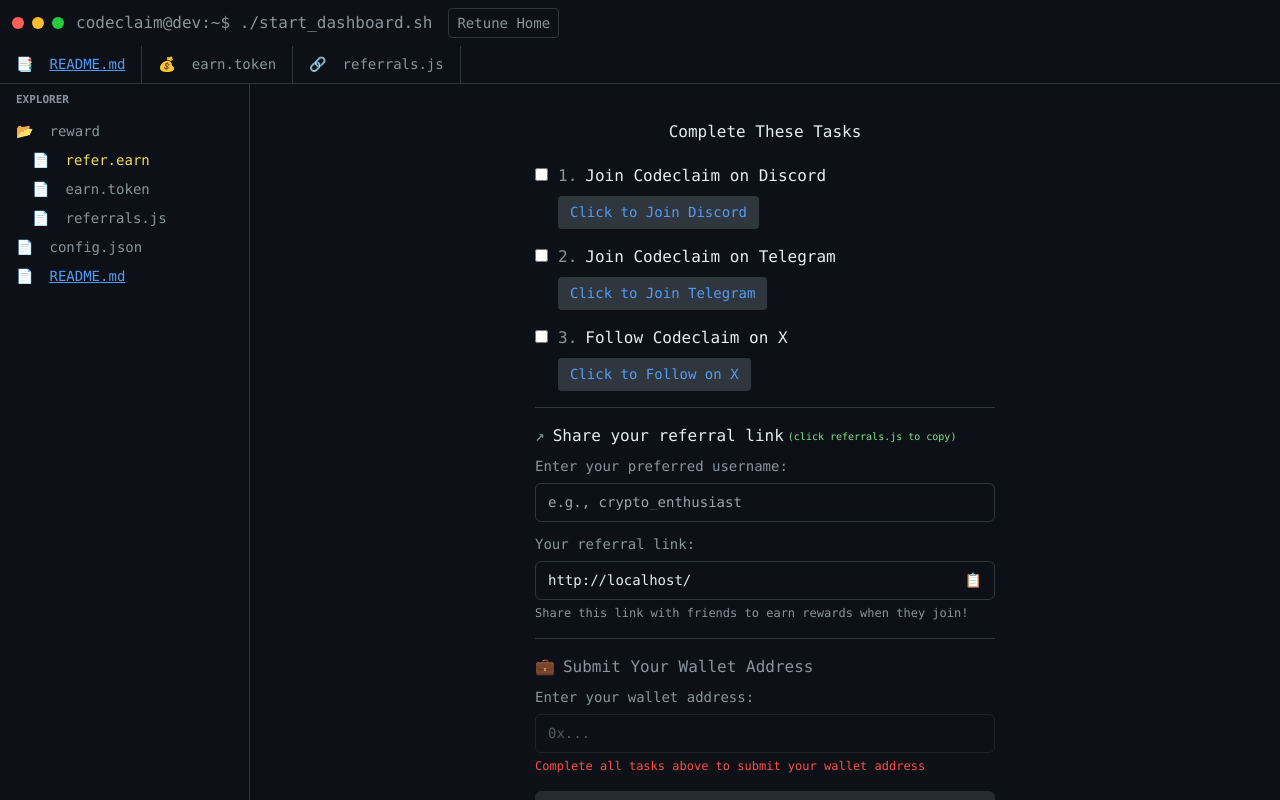
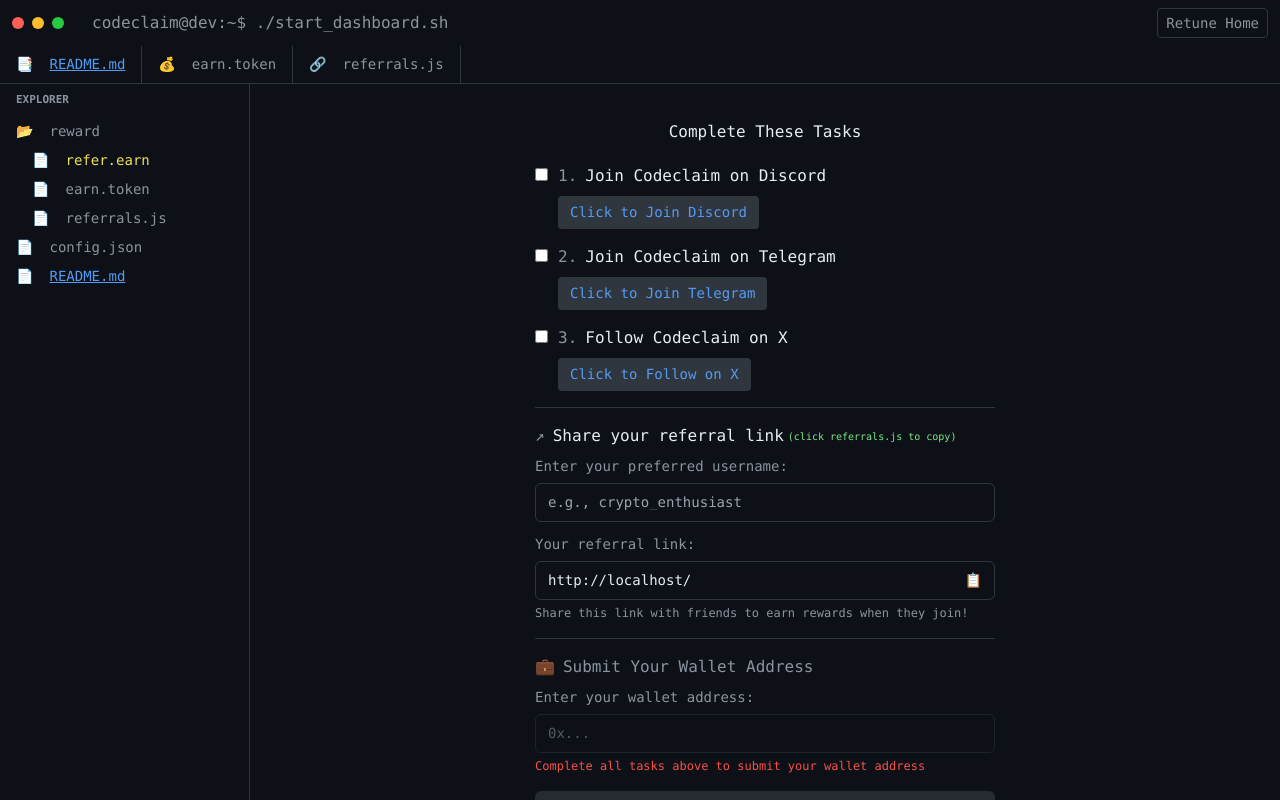
Before and after one commit to AltcoinDaddy/codeclaim, a Next.js app: page / in a window 1280 px wide. Built offline with nearby package versions, Linux system fonts and the light colour scheme.

Commit message:
feat: update "Retune Home" button to link to external site
Convert button to link with target blank and rel noopener noreferrer

Co-authored-by: null <96066904+AltcoinDaddy@users.noreply.github.com>

```diff
--- a/app/page.tsx
+++ b/app/page.tsx
@@ -427,16 +427,23 @@ export default function Home() {
     <div className="terminal">
       {/* Terminal Header */}
       <div className="terminal-header">
+        <div className="flex items-center justify-between w-full">
+          <div className="flex items-center gap-4">
             <div className="window-controls">
               <div className="window-control window-control-red"></div>
               <div className="window-control window-control-yellow"></div>
               <div className="window-control window-control-green"></div>
             </div>
-        <div className="flex items-center gap-4">
             <div>codeclaim@dev:~$ ./start_dashboard.sh</div>
-          <div className="px-2 py-1 text-sm border border-[#30363d] rounded cursor-pointer hover:bg-[#161b22]">
+          </div>
+          <a
+            href="https://www.codeclaim.club/"
+            target="_blank"
+            rel="noopener noreferrer"
+            className="px-2 py-1 text-sm border border-[#30363d] rounded cursor-pointer hover:bg-[#161b22]"
+          >
             Retune Home
-          </div>
+          </a>
         </div>
       </div>
 
```
Lines whose indentation alone changed are shown as unchanged.
